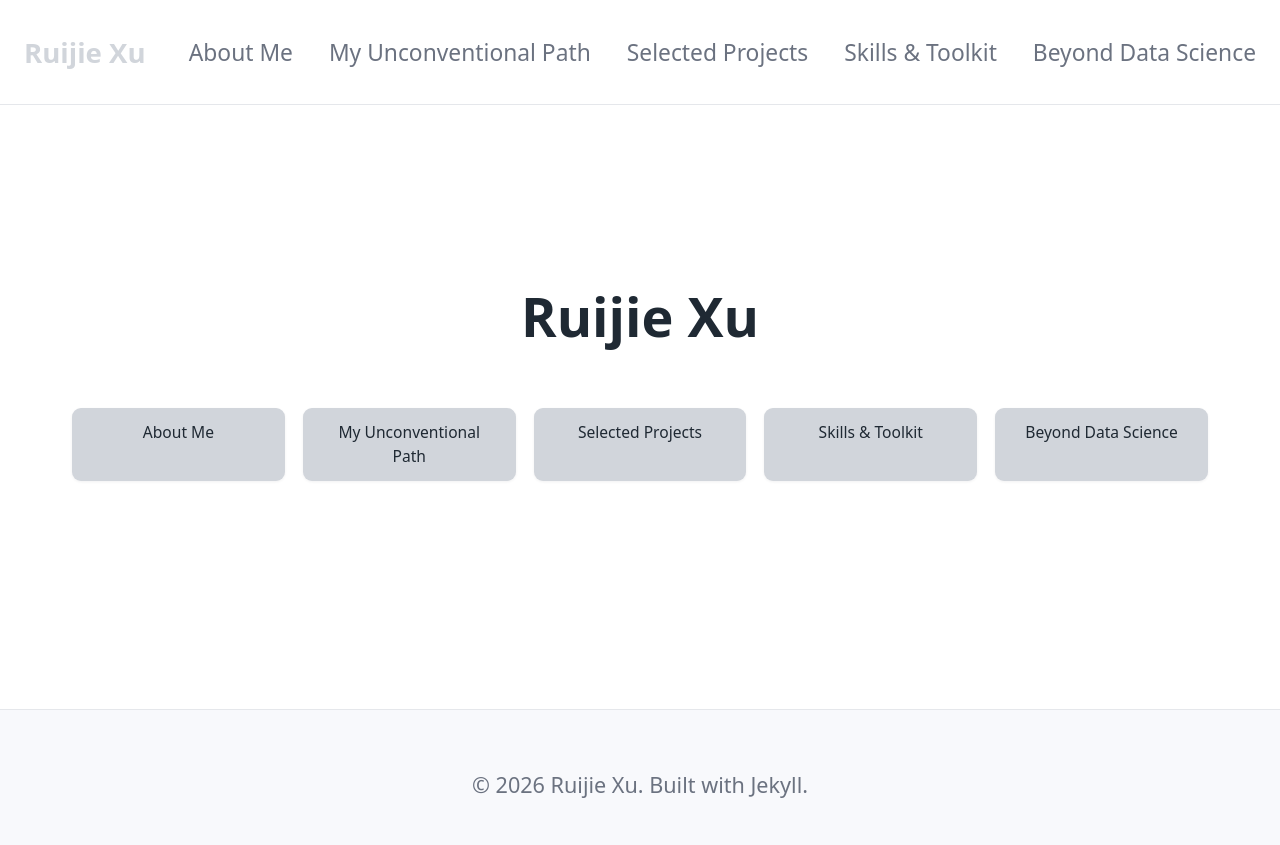
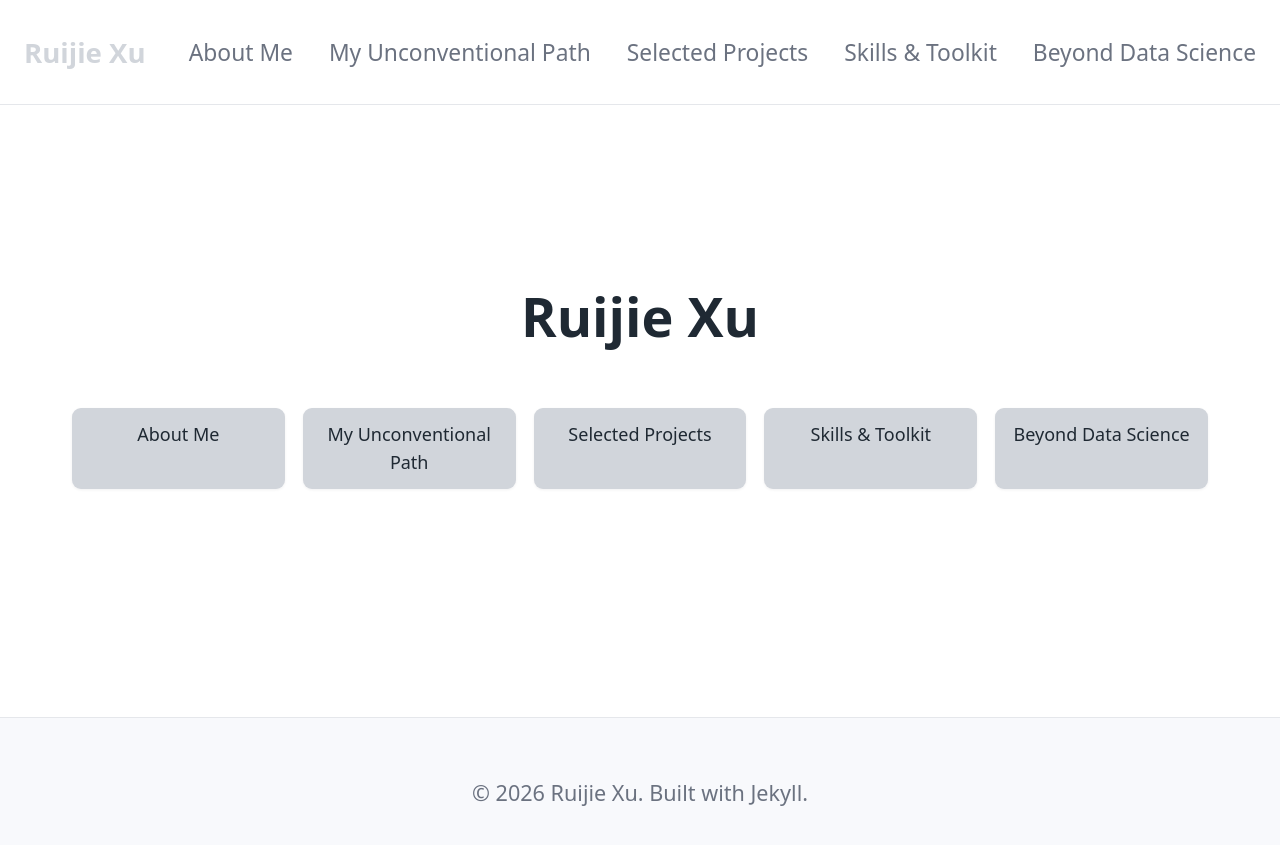
Before and after one commit to RX67-RX67/RX67-RX67.github.io, a Jekyll site: the page built from index.md, in a window 1280 px wide. Shown: the top 845 px of the page. Built offline with Jekyll 4.4.1, drawn with Linux system fonts in a browser that asks for light colours.

Commit message:
Increase CTA button text size to 0.75rem

```diff
--- a/assets/css/style.css
+++ b/assets/css/style.css
@@ -50,7 +50,7 @@ img { max-width: 100%; height: auto; }
 
 @media (min-width: 700px) {
   .hero .cta { flex-wrap: nowrap; }
-  .hero .cta a { flex: 1 1 0; min-width: 0; white-space: normal; text-align: center; overflow-wrap: break-word; font-size: 0.65rem; padding: 0.5rem 0.75rem; }
+  .hero .cta a { flex: 1 1 0; min-width: 0; white-space: normal; text-align: center; overflow-wrap: break-word; font-size: 0.75rem; padding: 0.5rem 0.75rem; }
 }
 
 /* About page profile photo */
```
